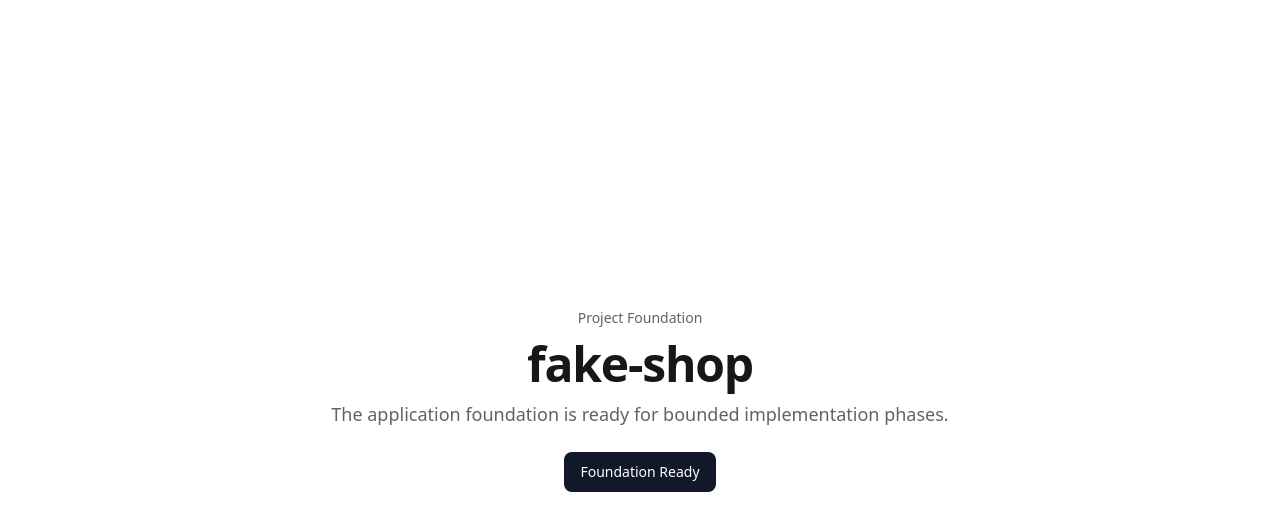
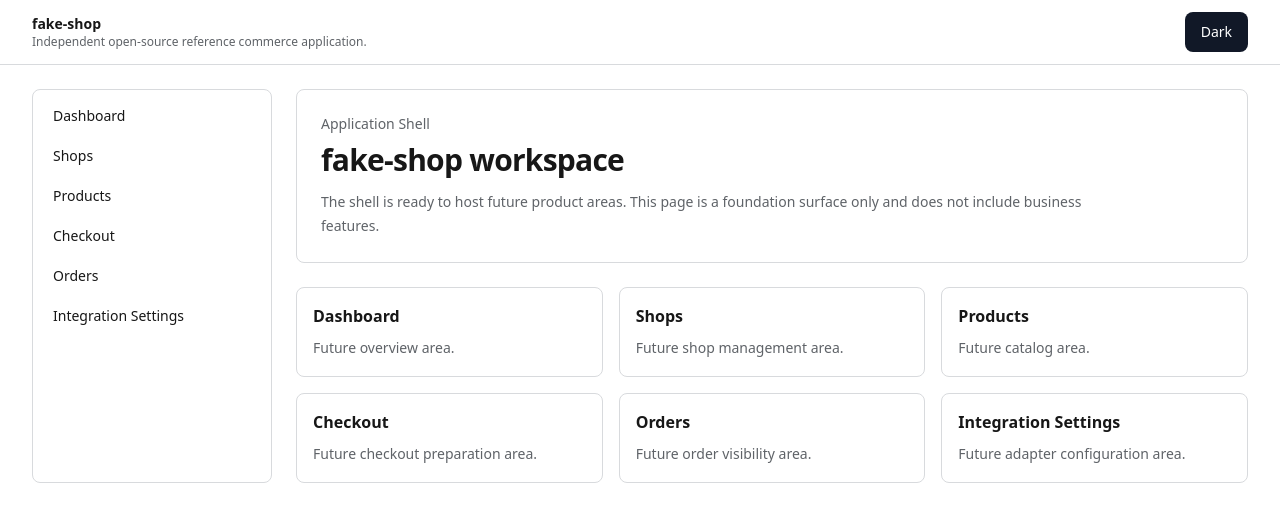
Before and after one commit to nick-roust/fake-shop, a Next.js app: page / in a window 1280 px wide. Shown: the top 530 px of the page. Built offline with nearby package versions, Linux system fonts and the light colour scheme.

Commit message:
feat: add application shell

```diff
--- a/src/app/globals.css
+++ b/src/app/globals.css
@@ -5,9 +5,11 @@
   --foreground: #171717;
   --muted: #f5f5f5;
   --muted-foreground: #5f6368;
+  --card: #ffffff;
   --border: #d8dadd;
   --primary: #111827;
   --primary-foreground: #ffffff;
+  --ring: #111827;
   --radius: 0.5rem;
 }
 
@@ -16,9 +18,11 @@
   --foreground: #f7f8fa;
   --muted: #161b22;
   --muted-foreground: #a1a7b0;
+  --card: #10151d;
   --border: #2b313a;
   --primary: #f7f8fa;
   --primary-foreground: #111827;
+  --ring: #f7f8fa;
 }
 
 @theme inline {
@@ -26,9 +30,11 @@
   --color-foreground: var(--foreground);
   --color-muted: var(--muted);
   --color-muted-foreground: var(--muted-foreground);
+  --color-card: var(--card);
   --color-border: var(--border);
   --color-primary: var(--primary);
   --color-primary-foreground: var(--primary-foreground);
+  --color-ring: var(--ring);
   --radius-md: var(--radius);
 }
 
@@ -48,3 +54,8 @@
     "Segoe UI",
     sans-serif;
 }
+
+a {
+  color: inherit;
+  text-decoration: none;
+}
--- a/src/app/page.tsx
+++ b/src/app/page.tsx
@@ -1,19 +1,33 @@
-import { appConfig } from "@/config/app";
-import { Button } from "@/components/ui/button";
+import { AppShell } from "@/components/shell/app-shell";
+import { PageContainer } from "@/components/shell/page-container";
+import { navigationItems } from "@/config/navigation";
 
 export default function HomePage() {
   return (
-    <main className="flex min-h-screen items-center justify-center bg-background px-6 py-12 text-foreground">
-      <section className="w-full max-w-2xl space-y-6 text-center">
-        <div className="space-y-3">
-          <p className="text-sm font-medium text-muted-foreground">Project Foundation</p>
-          <h1 className="text-4xl font-semibold tracking-tight sm:text-5xl">{appConfig.name}</h1>
-          <p className="text-base leading-7 text-muted-foreground sm:text-lg">
-            The application foundation is ready for bounded implementation phases.
+    <AppShell>
+      <PageContainer>
+        <div className="rounded-md border border-border bg-card p-6">
+          <p className="text-sm font-medium text-muted-foreground">Application Shell</p>
+          <h1 className="mt-2 text-3xl font-semibold tracking-tight">fake-shop workspace</h1>
+          <p className="mt-3 max-w-3xl text-sm leading-6 text-muted-foreground">
+            The shell is ready to host future product areas. This page is a foundation surface only
+            and does not include business features.
           </p>
         </div>
-        <Button type="button">Foundation Ready</Button>
-      </section>
-    </main>
+
+        <div className="grid gap-4 md:grid-cols-2 xl:grid-cols-3">
+          {navigationItems.map((item) => (
+            <section
+              className="rounded-md border border-border bg-card p-4"
+              id={item.href.slice(1)}
+              key={item.href}
+            >
+              <h2 className="text-base font-semibold">{item.label}</h2>
+              <p className="mt-2 text-sm leading-6 text-muted-foreground">{item.description}</p>
+            </section>
+          ))}
+        </div>
+      </PageContainer>
+    </AppShell>
   );
 }
--- /dev/null
+++ b/src/components/shell/app-shell.tsx
@@ -0,0 +1,19 @@
+import type { ReactNode } from "react";
+import { Header } from "@/components/shell/header";
+import { Navigation } from "@/components/shell/navigation";
+
+type AppShellProps = {
+  children: ReactNode;
+};
+
+export function AppShell({ children }: AppShellProps) {
+  return (
+    <div className="min-h-screen bg-background text-foreground">
+      <Header />
+      <div className="mx-auto grid w-full max-w-7xl gap-6 px-4 py-6 sm:px-6 lg:grid-cols-[240px_minmax(0,1fr)] lg:px-8">
+        <Navigation />
+        <main className="min-w-0">{children}</main>
+      </div>
+    </div>
+  );
+}
--- /dev/null
+++ b/src/components/shell/header.tsx
@@ -0,0 +1,16 @@
+import { appConfig } from "@/config/app";
+import { ThemeSwitcher } from "@/components/shell/theme-switcher";
+
+export function Header() {
+  return (
+    <header className="border-b border-border bg-background/95">
+      <div className="mx-auto flex h-16 w-full max-w-7xl items-center justify-between gap-4 px-4 sm:px-6 lg:px-8">
+        <div className="min-w-0">
+          <p className="text-sm font-semibold">{appConfig.name}</p>
+          <p className="hidden text-xs text-muted-foreground sm:block">{appConfig.description}</p>
+        </div>
+        <ThemeSwitcher />
+      </div>
+    </header>
+  );
+}
--- /dev/null
+++ b/src/components/shell/navigation.tsx
@@ -0,0 +1,20 @@
+import { navigationItems } from "@/config/navigation";
+
+export function Navigation() {
+  return (
+    <nav aria-label="Primary navigation" className="rounded-md border border-border bg-card p-2">
+      <ul className="grid gap-1 sm:grid-cols-2 lg:grid-cols-1">
+        {navigationItems.map((item) => (
+          <li key={item.href}>
+            <a
+              className="block rounded-md px-3 py-2 text-sm font-medium text-muted-foreground transition-colors hover:bg-muted hover:text-foreground"
+              href={item.href}
+            >
+              {item.label}
+            </a>
+          </li>
+        ))}
+      </ul>
+    </nav>
+  );
+}
--- /dev/null
+++ b/src/components/shell/page-container.tsx
@@ -0,0 +1,11 @@
+import type { ReactNode } from "react";
+import { cn } from "@/lib/utils";
+
+type PageContainerProps = {
+  children: ReactNode;
+  className?: string;
+};
+
+export function PageContainer({ children, className }: PageContainerProps) {
+  return <section className={cn("space-y-6", className)}>{children}</section>;
+}
--- /dev/null
+++ b/src/components/shell/theme-switcher.tsx
@@ -0,0 +1,40 @@
+"use client";
+
+import { useEffect, useState } from "react";
+import { Button } from "@/components/ui/button";
+
+type Theme = "light" | "dark";
+
+const storageKey = "fake-shop-theme";
+
+function applyTheme(theme: Theme) {
+  document.documentElement.classList.toggle("dark", theme === "dark");
+}
+
+export function ThemeSwitcher() {
+  const [theme, setTheme] = useState<Theme>(() => {
+    if (typeof window === "undefined") return "light";
+
+    const storedTheme = window.localStorage.getItem(storageKey);
+
+    return storedTheme === "dark" || storedTheme === "light" ? storedTheme : "light";
+  });
+
+  useEffect(() => {
+    applyTheme(theme);
+  }, [theme]);
+
+  function toggleTheme() {
+    const nextTheme = theme === "dark" ? "light" : "dark";
+
+    setTheme(nextTheme);
+    applyTheme(nextTheme);
+    window.localStorage.setItem(storageKey, nextTheme);
+  }
+
+  return (
+    <Button aria-label="Toggle theme" onClick={toggleTheme} type="button">
+      {theme === "dark" ? "Light" : "Dark"}
+    </Button>
+  );
+}
--- /dev/null
+++ b/src/config/navigation.ts
@@ -0,0 +1,38 @@
+export type NavigationItem = {
+  label: string;
+  href: string;
+  description: string;
+};
+
+export const navigationItems = [
+  {
+    label: "Dashboard",
+    href: "#dashboard",
+    description: "Future overview area.",
+  },
+  {
+    label: "Shops",
+    href: "#shops",
+    description: "Future shop management area.",
+  },
+  {
+    label: "Products",
+    href: "#products",
+    description: "Future catalog area.",
+  },
+  {
+    label: "Checkout",
+    href: "#checkout",
+    description: "Future checkout preparation area.",
+  },
+  {
+    label: "Orders",
+    href: "#orders",
+    description: "Future order visibility area.",
+  },
+  {
+    label: "Integration Settings",
+    href: "#integration-settings",
+    description: "Future adapter configuration area.",
+  },
+] as const satisfies readonly NavigationItem[];
```
